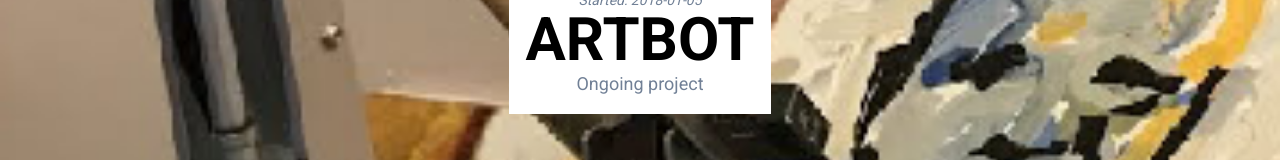
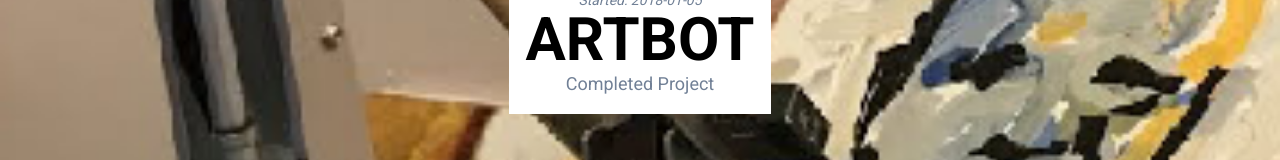
Before and after one commit to SteveIsnthere/openrobotics_website, a React (Create React App) app: page /Artbot in a window 1280 px wide. Shown: the part 356-516 px from the top of the page. Built offline with nearby package versions, Linux system fonts and the light colour scheme; the HTML template or start-up script is replaced by a standard one.

Commit message:
Fix artbot and recruitment

```diff
--- a/src/components/Projects/Artbot.tsx
+++ b/src/components/Projects/Artbot.tsx
@@ -21,7 +21,7 @@ function Projects() {
             <h1 className="text-4xl uppercase font-bold xs:text-5xl md:text-6xl">
               ARTBOT
             </h1>
-            <p className="text-lg">Ongoing project</p>
+            <p className="text-lg">Completed Project</p>
           </div>
         </div>
       </section>
--- a/src/components/Recruitment/Position.tsx
+++ b/src/components/Recruitment/Position.tsx
@@ -26,9 +26,9 @@ const  Position = (props:Props) =>{
     }
   return (
     <div className='flex flex-col w-full py-4'>
-             <div className={'flex py-4 mt-4 flex-row justify-between text-center items-start font-bold rounded-lg border-b-2 border-l-2 border-r-2 border-gray-200 bg-gray-200 text-gray-900 w-full ' + removeBorder(arrow)}>
+             <div className={'flex py-4 mt-4 flex-row justify-between text-center items-start font-bold rounded-lg border-b-2 border-l-2 border-r-2 border-gray-200 bg-gray-200 text-gray-900 w-full ' + removeBorder(arrow)} onClick={() => setArrow(!arrow)}>
             <h1 className='mx-2'>{props.name}</h1>
-            <button className='outline-none style-none border-none bg-gray-200' onClick={() => setArrow(!arrow)}>
+            <button className='outline-none style-none border-none bg-gray-200'>
              {arrow ? <AiOutlineDown className='mx-4 my-1 font-bold'/> : <AiOutlineUp className='mx-4 my-1 font-bold'/>}
             </button>
             </div>
```
